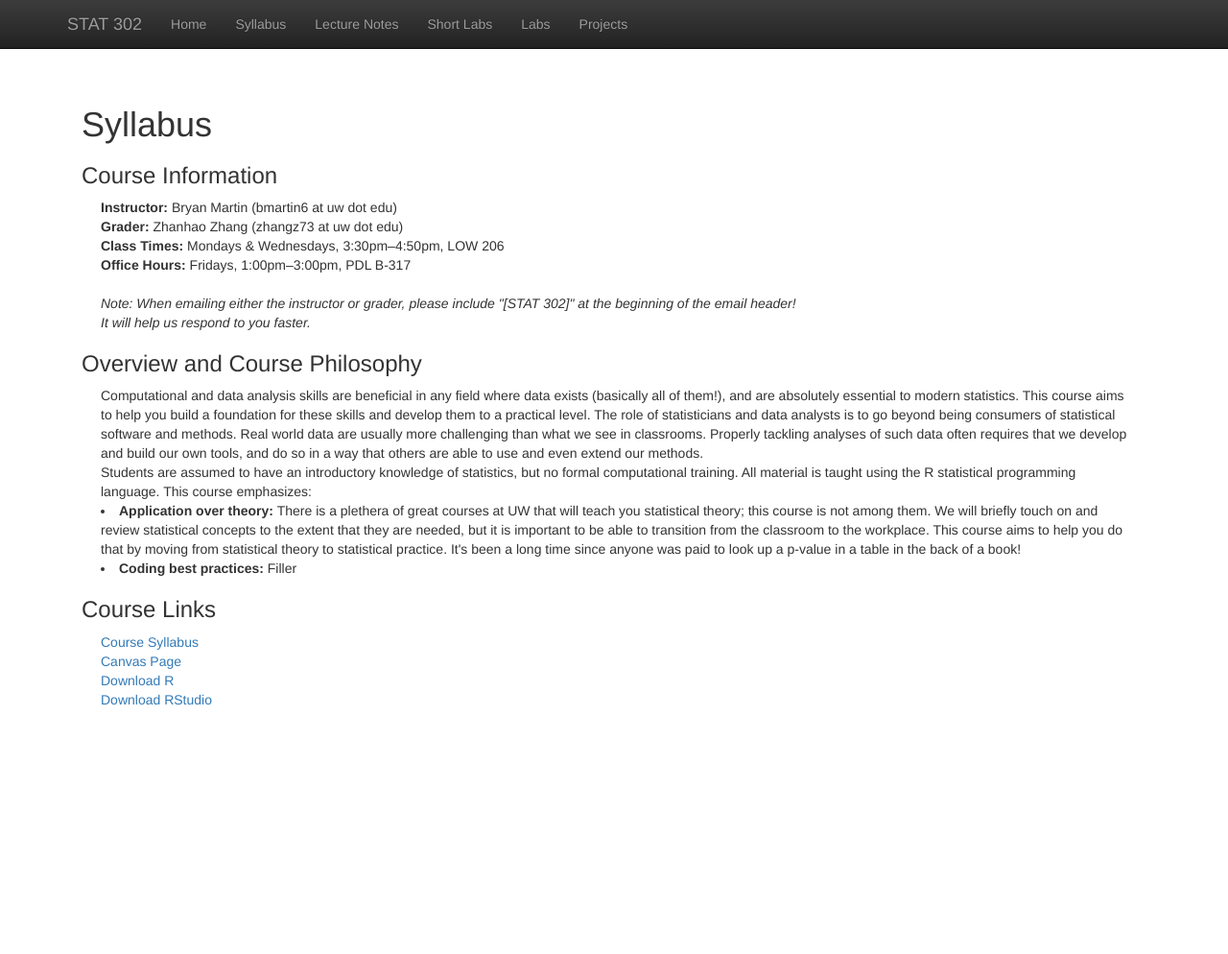
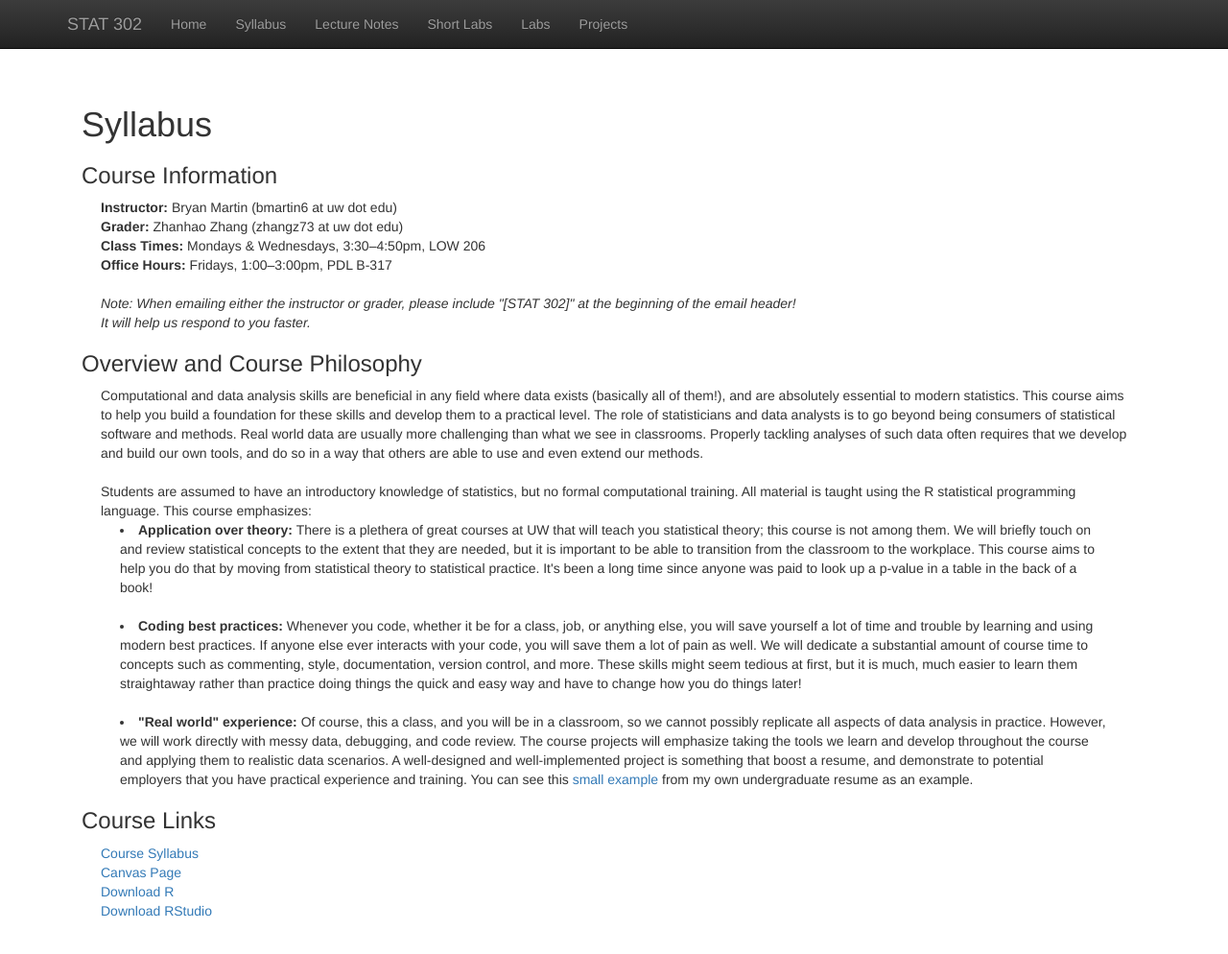
Before and after one commit to bryandmartin/STAT302, a Jekyll site: the page built from syllabus.html, in a window 1280 px wide and 999 px high. Shown: the top 994 px of the window at 96% size. Built offline with Jekyll 4.4.1, drawn with Linux system fonts in a browser that asks for light colours; nearby versions of some CDN libraries; library files that are not in the unit come from our copies.

Commit message:
Update syllabus.html

```diff
--- a/syllabus.html
+++ b/syllabus.html
@@ -11,9 +11,9 @@ title:  'Syllabus'
 <br/>
   <b>Grader:</b> Zhanhao Zhang (zhangz73 at uw dot edu)
 <br/>
-  <b>Class Times:</b> Mondays & Wednesdays, 3:30pm&ndash;4:50pm, LOW 206
+  <b>Class Times:</b> Mondays & Wednesdays, 3:30&ndash;4:50pm, LOW 206
 <br/>
-  <b>Office Hours:</b> Fridays, 1:00pm&ndash;3:00pm, PDL B-317
+  <b>Office Hours:</b> Fridays, 1:00&ndash;3:00pm, PDL B-317
 <br/>
   </p>
   <br/>
@@ -33,18 +33,34 @@ title:  'Syllabus'
   Real world data are usually more challenging than what we see in classrooms.
   Properly tackling analyses of such data often requires that we develop and build our own tools,
   and do so in a way that others are able to use and even extend our methods.
-  <br/>
+  <br/><br/>
   Students are assumed to have an introductory knowledge of statistics, but no formal computational training.
-  All material is taught using the R statistical programming language. This course emphasizes:
-  <li style="padding:0px;margin:0px 20px 0px;"> <b>Application over theory:</b>
+  All material is taught using the R statistical programming language. This course emphasizes: <br/>
+  <li style="padding:0px;margin:0px 40px 0px;"> <b>Application over theory:</b>
     There is a plethera of great courses at UW that will teach you statistical theory; this course is not among them.
     We will briefly touch on and review statistical concepts to the extent that they are needed,
     but it is important to be able to transition from the classroom to the workplace.
     This course aims to help you do that by moving from statistical theory to statistical practice.
     It's been a long time since anyone was paid to look up a p-value in a table in the back of a book!
-  </li>
-  <li style="padding:0px;margin:0px 20px 0px;"> <b>Coding best practices:</b>
-    Filler
+  </li><br/>
+  <li style="padding:0px;margin:0px 40px 0px;"> <b>Coding best practices:</b>
+    Whenever you code, whether it be for a class, job, or anything else,
+    you will save yourself a lot of time and trouble by learning and using modern best practices.
+    If anyone else ever interacts with your code, you will save them a lot of pain as well.
+    We will dedicate a substantial amount of course time to concepts such as commenting,
+    style, documentation, version control, and more.
+    These skills might seem tedious at first, but it is much, much easier to learn them straightaway rather than
+    practice doing things the quick and easy way and have to change how you do things later!
+  </li><br/>
+  <li style="padding:0px;margin:0px 40px 0px;"> <b>"Real world" experience:</b>
+    Of course, this a class, and you will be in a classroom,
+    so we cannot possibly replicate all aspects of data analysis in practice.
+    However, we will work directly with messy data, debugging, and code review.
+    The course projects will emphasize taking the tools we learn and develop throughout the course and
+    applying them to realistic data scenarios.
+    A well-designed and well-implemented project is something that boost a resume,
+    and demonstrate to potential employers that you have practical experience and training.
+    You can see this <a class="active" href="images/projectresume.pdf">small example</a> from my own undergraduate resume as an example.
   </li>
 </p>
 
```
